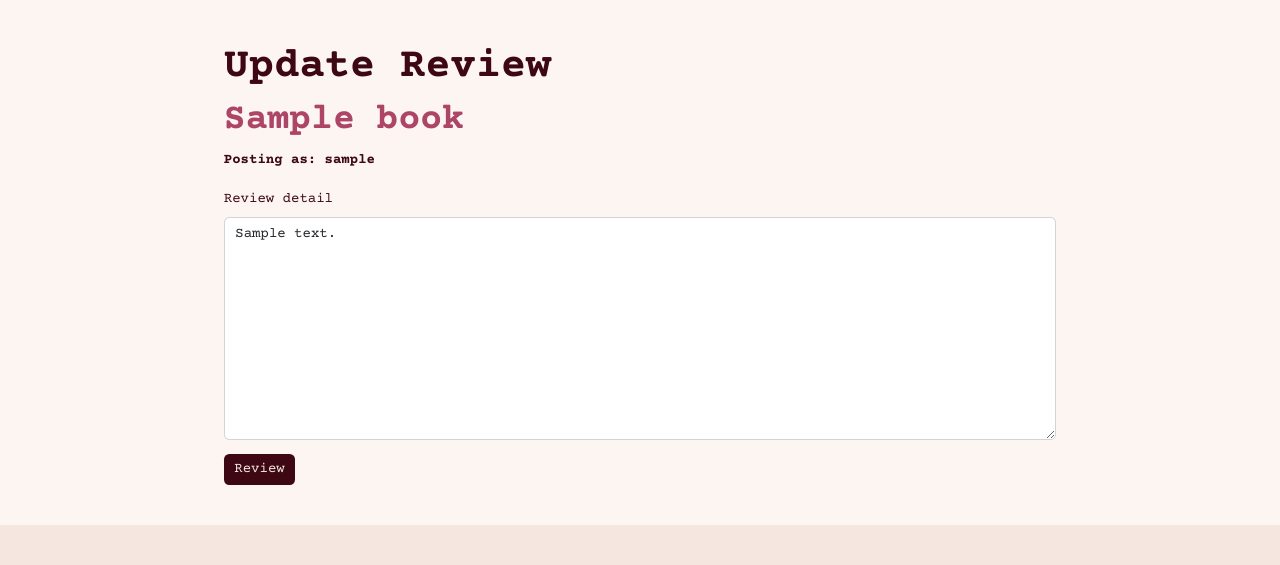
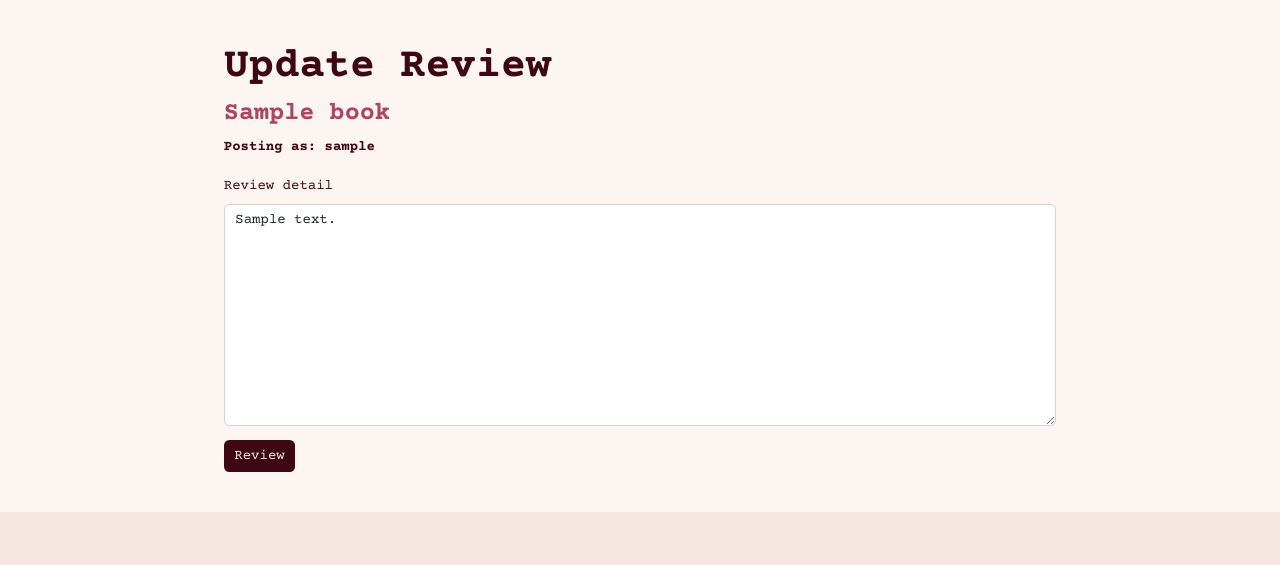
Before and after one commit to rhiannonmcn/the-book-nook, a Django app: page /1/edit_review/ in a window 1280 px wide. Shown: the part 49-614 px from the top of the page. Run offline with Django 4.2, Linux system fonts and the light colour scheme; a user stored in the database is signed in; tables that the repository leaves empty hold one stand-in row (values such as "Sample post"); some libraries are stand-ins or nearby versions.

Commit message:
Update context and styles in edit_review.html

```diff
--- a/book/templates/book/edit_review.html
+++ b/book/templates/book/edit_review.html
@@ -9,7 +9,7 @@
   <div class="row justify-content-center">
     <div class="col col-md-8">
       <div>
-        <h3 class="page-subtitle">{{ book_title }}</h3>
+        <h3 class="review-title">{{ book_title }}</h3>
         <strong><p>Posting as: {{ user.username }}</p></strong>
         <form method="post" style="margin-top: 1.3em">
             {% csrf_token %}
--- a/book/views.py
+++ b/book/views.py
@@ -281,6 +281,11 @@ class EditReview(SuccessMessageMixin, LoginRequiredMixin, UpdateView):
 
 
     def get_context_data(self, **kwargs):
+        """_summary_
+
+        Returns:
+            _type_: _description_
+        """
         context = super().get_context_data(**kwargs)
         context['book_title']=self.object.book_listing
         return context
--- a/static/css/styles.css
+++ b/static/css/styles.css
@@ -30,12 +30,12 @@ body {
 }
 
 /* Any sections that need the lighter color background */
-.bg-seashell{
-  background-color:var(--seashell);
+.bg-seashell {
+  background-color: var(--seashell);
 }
 
 /* Any icons that need the lighter color */
-.icon-lg{
+.icon-lg {
   color: var(--linen);
 }
 
@@ -175,12 +175,11 @@ footer {
   color: var(--linen);
 }
 
-.genre-card{
+.genre-card {
   margin: 0 2px;
-  --bs-card-inner-border-radius:0;
-  border-radius:0;
-  border:none;
-
+  --bs-card-inner-border-radius: 0;
+  border-radius: 0;
+  border: none;
 }
 
 .genre-card-img {
@@ -188,22 +187,22 @@ footer {
   object-fit: cover;
 }
 
-.home-card-body .card-img-overlay{
-  padding:0 2px;
-  border-radius:0;
+.home-card-body .card-img-overlay {
+  padding: 0 2px;
+  border-radius: 0;
 }
 
-.card-title-bg{
+.card-title-bg {
   background-color: var(--seashell);
-  width:100%;
-  opacity:0.8;
+  width: 100%;
+  opacity: 0.8;
   height: 50px;
 }
 
-.card-title-bg h4{
-  color:var(--darkSienna);
+.card-title-bg h4 {
+  color: var(--darkSienna);
   font-weight: 700;
-  padding-top:10px;
+  padding-top: 10px;
 }
 
 /* Bookshelf Styles */
@@ -221,8 +220,8 @@ footer {
   display: none;
 }
 
-.searchfield{
-  display:inline;
+.searchfield {
+  display: inline;
   max-width: 60%;
 }
 
@@ -260,7 +259,7 @@ footer {
 #genre,
 #more-genres,
 #add-book {
-  padding-bottom:40px;
+  padding-bottom: 40px;
 }
 
 .p-bold,
@@ -324,16 +323,24 @@ footer {
 
 /* My Books styles */
 
-.user-title{
-  font-size: 2.2rem
+.user-title {
+  font-size: 2.2rem;
 }
 
-.book-link{
-  color:var(--irresistable);
+.book-link {
+  color: var(--irresistable);
 }
 
-.book-link:hover{
-  color:var(--mediumPurple);
+.book-link:hover {
+  color: var(--mediumPurple);
+}
+
+/*edit review styles */
+
+.review-title {
+  font-size: 1.8rem;
+  font-weight: 700;
+  color: var(--irresistable);
 }
 
 @media screen and (min-width: 700px) {
@@ -360,12 +367,11 @@ footer {
 }
 
 @media screen and (min-width: 1000px) {
+  /* bookshelf styles */
 
-    /* bookshelf styles */
-
-    .searchfield{
-      max-width: 80%;
-    }
+  .searchfield {
+    max-width: 80%;
+  }
 
   /* book.html */
 
```
